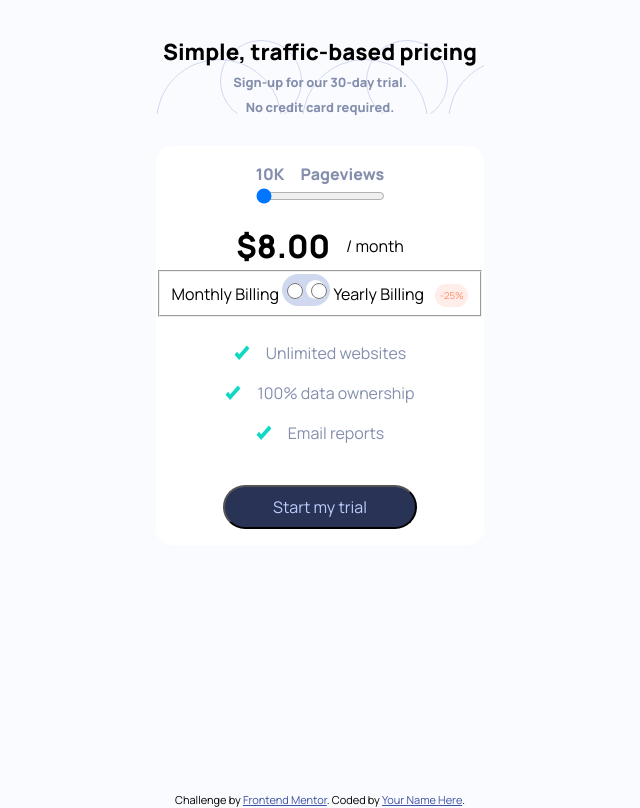
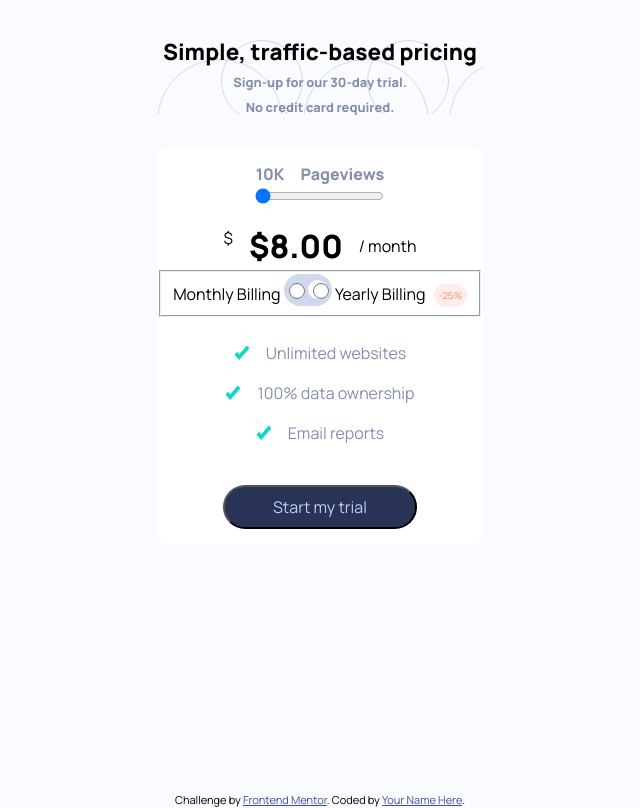
Before and after one commit to amersfoort3232/Interactive-Pricing-Component, a plain HTML site: page index.html in a window 1280 px wide. Shown: the whole page, without its empty margins (320-960 px from the left). Drawn offline with Linux system fonts and the light colour scheme.

Commit message:
Update index.html

```diff
--- a/index.html
+++ b/index.html
@@ -45,6 +45,7 @@
         </div>
         <input id="input" type="range" min="0" max="4" value="0" step="1" />
         <div class="price-section">
+          <span>$</span>
           <div id="output"></div>
           <p>/ month</p>
         </div>
@@ -58,8 +59,7 @@
               <span class="switch-background"></span>
               <span class="switch-button"></span>
             </span>
-            <label>Yearly Billing</label>
-            <span class="discount-rate">-25%</span>
+            <label>Yearly Billing</label><span class="discount-rate">-25%</span>
           </fieldset>
         </form>
 
```
